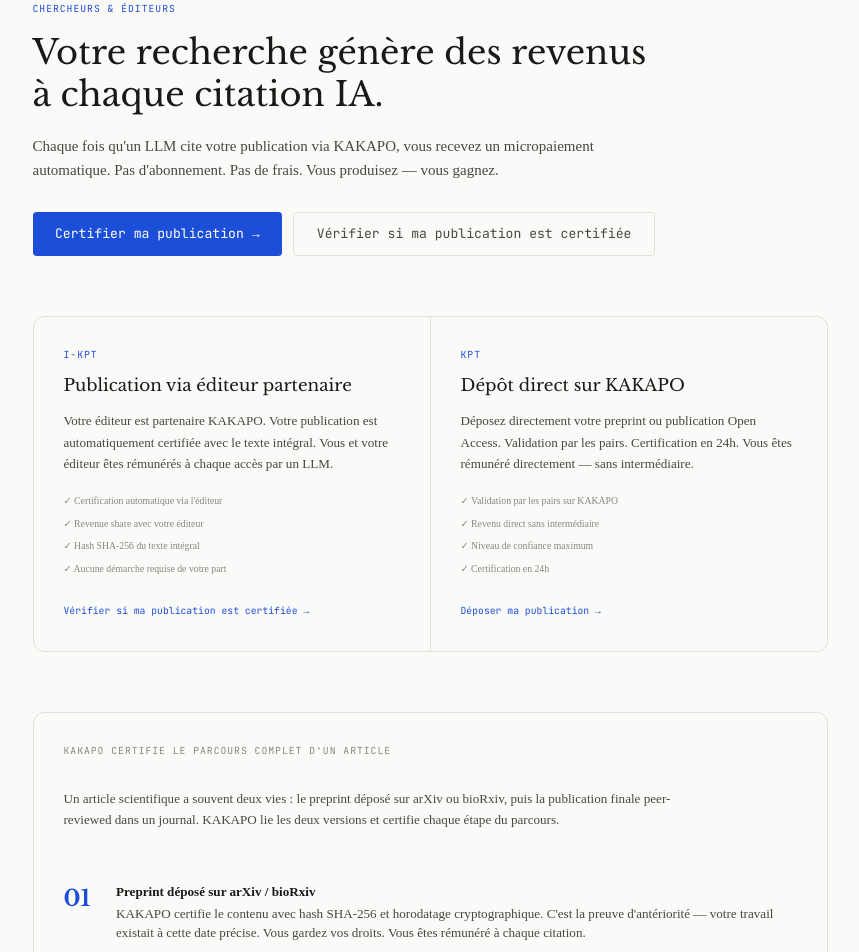
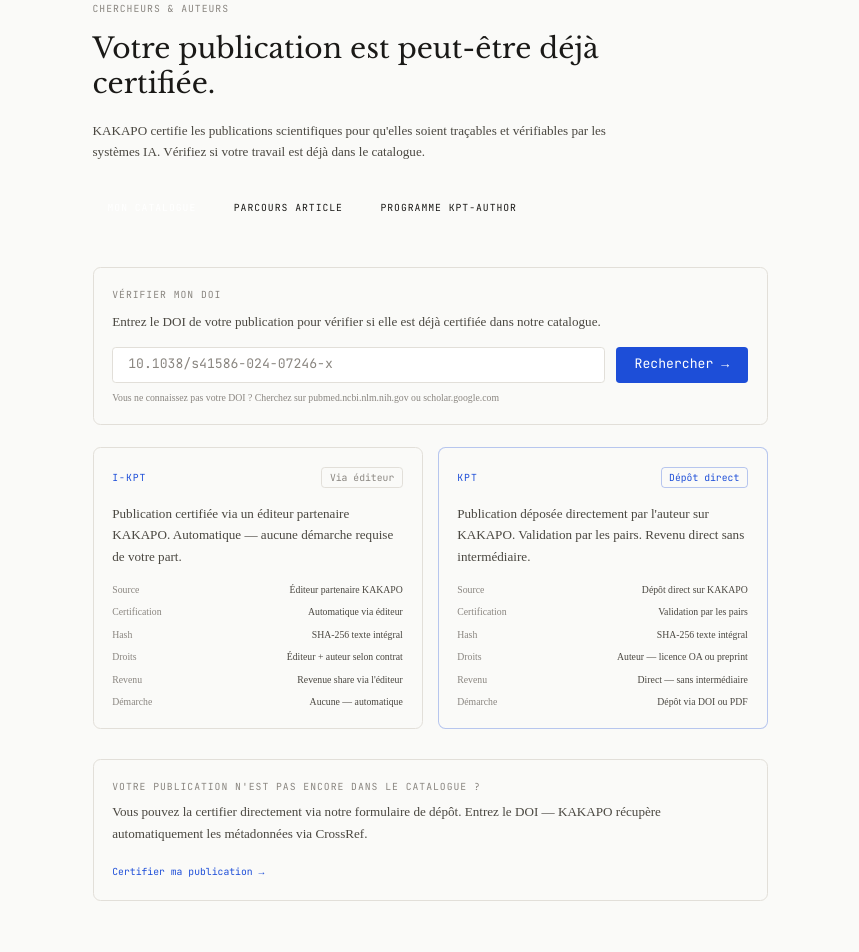
Before and after one commit to kkpo-adil/kakapo-front, a Next.js app: page /chercheurs in a window 1280 px wide. Shown: the part 113-1065 px from the top of the page, without its empty margins (210-1069 px from the left). Built offline with nearby package versions, Linux system fonts and the light colour scheme.

Commit message:
feat: chercheurs dashboard - 3 onglets, vérification DOI, parcours article, KPT-Author

```diff
--- a/src/app/chercheurs/page.tsx
+++ b/src/app/chercheurs/page.tsx
@@ -1,146 +1,295 @@
+"use client";
+
+import { useState } from "react";
 import Link from "next/link";
 
+const TABS = [
+  { id: "catalogue", label: "Mon catalogue" },
+  { id: "parcours", label: "Parcours article" },
+  { id: "programme", label: "Programme KPT-Author" },
+];
+
+const IKPT_FEATURES = [
+  { label: "Source", value: "Éditeur partenaire KAKAPO" },
+  { label: "Certification", value: "Automatique via éditeur" },
+  { label: "Hash", value: "SHA-256 texte intégral" },
+  { label: "Droits", value: "Éditeur + auteur selon contrat" },
+  { label: "Revenu", value: "Revenue share via l'éditeur" },
+  { label: "Démarche", value: "Aucune — automatique" },
+];
+
+const KPT_FEATURES = [
+  { label: "Source", value: "Dépôt direct sur KAKAPO" },
+  { label: "Certification", value: "Validation par les pairs" },
+  { label: "Hash", value: "SHA-256 texte intégral" },
+  { label: "Droits", value: "Auteur — licence OA ou preprint" },
+  { label: "Revenu", value: "Direct — sans intermédiaire" },
+  { label: "Démarche", value: "Dépôt via DOI ou PDF" },
+];
+
+const TIMELINE = [
+  {
+    date: "Étape 1",
+    event: "Preprint déposé sur arXiv ou bioRxiv",
+    type: "preprint",
+    note: "Vous gardez vos droits. Certifiable directement par KAKAPO.",
+    action: "KAKAPO peut certifier cette version dès maintenant.",
+  },
+  {
+    date: "Étape 2",
+    event: "Peer review et publication finale",
+    type: "published",
+    note: "Nature, NEJM, BMC, PLOS One — selon l'éditeur.",
+    action: "KAKAPO certifie la version finale et lie les deux DOIs.",
+  },
+  {
+    date: "Étape 3",
+    event: "KAKAPO lie le preprint à la publication finale",
+    type: "certified",
+    note: "Via les métadonnées CrossRef — relation preprint → publication.",
+    action: "Le parcours complet est traçable et vérifiable.",
+  },
+  {
+    date: "Étape 4",
+    event: "Un LLM cite votre publication",
+    type: "cited",
+    note: "Il cite la version la plus récente et la plus validée.",
+    action: "La source est certifiée, traçable, admissible.",
+  },
+];
+
 export default function ChercheursPage() {
+  const [activeTab, setActiveTab] = useState("catalogue");
+  const [doiInput, setDoiInput] = useState("");
+
   return (
-    <div className="max-w-4xl mx-auto px-6 py-16">
+    <div className="max-w-3xl mx-auto px-6 py-16">
 
-      <div className="mb-16">
-        <p className="text-2xs font-mono text-accent uppercase tracking-widest mb-4">Chercheurs & Éditeurs</p>
-        <h1 className="text-4xl font-display text-text-primary leading-tight mb-5 max-w-2xl">
-          Votre recherche génère des revenus à chaque citation IA.
+      <div className="mb-12">
+        <p className="text-2xs font-mono text-text-muted uppercase tracking-widest mb-4">
+          Chercheurs & Auteurs
+        </p>
+        <h1 className="text-3xl font-display text-text-primary leading-tight mb-5 max-w-2xl">
+          Votre publication est peut-être déjà certifiée.
         </h1>
-        <p className="text-base text-text-secondary leading-relaxed max-w-2xl mb-4">
-          Chaque fois qu'un LLM cite votre publication via KAKAPO,
-          vous recevez un micropaiement automatique.
-          Pas d'abonnement. Pas de frais. Vous produisez — vous gagnez.
+        <p className="text-sm text-text-secondary leading-relaxed max-w-xl mb-8">
+          KAKAPO certifie les publications scientifiques pour qu'elles soient
+          traçables et vérifiables par les systèmes IA.
+          Vérifiez si votre travail est déjà dans le catalogue.
         </p>
-        <div className="flex flex-wrap gap-3 mt-8">
-          <Link href="/certifier"
-            className="inline-flex items-center gap-2 bg-accent hover:bg-accent-hover text-white text-sm font-mono px-6 py-3 rounded transition-colors no-underline">
-            Certifier ma publication →
-          </Link>
-          <Link href="/publications"
-            className="inline-flex items-center gap-2 border border-border hover:border-accent/30 text-text-secondary hover:text-text-primary text-sm font-mono px-6 py-3 rounded transition-colors no-underline">
-            Vérifier si ma publication est certifiée
-          </Link>
+        <div className="flex flex-wrap gap-2">
+          {TABS.map(t => (
+            <button
+              key={t.id}
+              onClick={() => setActiveTab(t.id)}
+              className="text-2xs font-mono uppercase tracking-widest px-4 py-2 rounded transition-colors"
+              style={{
+                background: activeTab === t.id ? "var(--color-accent)" : "transparent",
+                color: activeTab === t.id ? "#fff" : "var(--color-text-muted)",
+                border: activeTab === t.id ? "1px solid var(--color-accent)" : "1px solid var(--color-border)",
+              }}
+            >
+              {t.label}
+            </button>
+          ))}
         </div>
       </div>
 
-      <div className="grid grid-cols-1 md:grid-cols-2 gap-px bg-border border border-border rounded-xl overflow-hidden mb-16">
-        <div className="bg-surface-1 p-8">
-          <p className="text-2xs font-mono text-accent uppercase tracking-widest mb-3">i-KPT</p>
-          <h2 className="text-lg font-display text-text-primary mb-3">
-            Publication via éditeur partenaire
-          </h2>
-          <p className="text-sm text-text-secondary leading-relaxed mb-5">
-            Votre éditeur est partenaire KAKAPO. Votre publication est automatiquement
-            certifiée avec le texte intégral. Vous et votre éditeur êtes rémunérés
-            à chaque accès par un LLM.
+      {activeTab === "catalogue" && (
+        <div>
+          <div className="border border-border rounded-lg p-5 bg-surface-1 mb-6">
+            <p className="text-2xs font-mono text-text-muted uppercase tracking-widest mb-3">
+              Vérifier mon DOI
             </p>
-          <div className="space-y-2 mb-6">
-            <p className="text-2xs text-text-muted">✓ Certification automatique via l'éditeur</p>
-            <p className="text-2xs text-text-muted">✓ Revenue share avec votre éditeur</p>
-            <p className="text-2xs text-text-muted">✓ Hash SHA-256 du texte intégral</p>
-            <p className="text-2xs text-text-muted">✓ Aucune démarche requise de votre part</p>
-          </div>
-          <Link href="/publications"
-            className="text-2xs font-mono text-accent hover:text-accent-hover no-underline">
-            Vérifier si ma publication est certifiée →
+            <p className="text-sm text-text-secondary mb-4">
+              Entrez le DOI de votre publication pour vérifier si elle est déjà certifiée dans notre catalogue.
+            </p>
+            <div className="flex gap-3 flex-wrap">
+              <input
+                type="text"
+                value={doiInput}
+                onChange={e => setDoiInput(e.target.value)}
+                placeholder="10.1038/s41586-024-07246-x"
+                className="flex-1 min-w-0 border border-border rounded px-4 py-2 text-sm font-mono bg-surface-2 text-text-primary placeholder:text-text-muted outline-none focus:border-accent transition-colors"
+              />
+              <Link
+                href={`/publications?doi=${doiInput}`}
+                className="inline-flex items-center gap-2 bg-accent hover:bg-accent-hover text-white text-sm font-mono px-5 py-2 rounded transition-colors no-underline flex-shrink-0"
+              >
+                Rechercher →
               </Link>
             </div>
+            <p className="text-2xs text-text-muted mt-2">
+              Vous ne connaissez pas votre DOI ? Cherchez sur pubmed.ncbi.nlm.nih.gov ou scholar.google.com
+            </p>
+          </div>
 
-        <div className="bg-surface-1 p-8">
-          <p className="text-2xs font-mono text-accent uppercase tracking-widest mb-3">KPT</p>
-          <h2 className="text-lg font-display text-text-primary mb-3">
-            Dépôt direct sur KAKAPO
-          </h2>
-          <p className="text-sm text-text-secondary leading-relaxed mb-5">
-            Déposez directement votre preprint ou publication Open Access.
-            Validation par les pairs. Certification en 24h.
-            Vous êtes rémunéré directement — sans intermédiaire.
+          <div className="grid grid-cols-1 md:grid-cols-2 gap-4 mb-8">
+            <div className="border border-border rounded-lg p-5 bg-surface-1">
+              <div className="flex items-center justify-between mb-4">
+                <p className="text-2xs font-mono text-accent uppercase tracking-widest">i-KPT</p>
+                <span className="text-2xs font-mono text-text-muted border border-border rounded px-2 py-0.5">Via éditeur</span>
+              </div>
+              <p className="text-sm text-text-secondary leading-relaxed mb-4">
+                Publication certifiée via un éditeur partenaire KAKAPO.
+                Automatique — aucune démarche requise de votre part.
               </p>
-          <div className="space-y-2 mb-6">
-            <p className="text-2xs text-text-muted">✓ Validation par les pairs sur KAKAPO</p>
-            <p className="text-2xs text-text-muted">✓ Revenu direct sans intermédiaire</p>
-            <p className="text-2xs text-text-muted">✓ Niveau de confiance maximum</p>
-            <p className="text-2xs text-text-muted">✓ Certification en 24h</p>
+              <div className="space-y-2">
+                {IKPT_FEATURES.map(({ label, value }) => (
+                  <div key={label} className="flex items-start justify-between gap-4">
+                    <span className="text-2xs text-text-muted flex-shrink-0">{label}</span>
+                    <span className="text-2xs text-text-secondary text-right">{value}</span>
                   </div>
-          <Link href="/certifier"
-            className="text-2xs font-mono text-accent hover:text-accent-hover no-underline">
-            Déposer ma publication →
-          </Link>
+                ))}
               </div>
             </div>
 
-      <div className="border border-border rounded-xl p-8 mb-16">
-        <p className="text-2xs font-mono text-text-muted uppercase tracking-widest mb-8">
-          KAKAPO certifie le parcours complet d'un article
+            <div className="border border-accent/30 rounded-lg p-5 bg-surface-1">
+              <div className="flex items-center justify-between mb-4">
+                <p className="text-2xs font-mono text-accent uppercase tracking-widest">KPT</p>
+                <span className="text-2xs font-mono text-accent border border-accent/30 rounded px-2 py-0.5">Dépôt direct</span>
+              </div>
+              <p className="text-sm text-text-secondary leading-relaxed mb-4">
+                Publication déposée directement par l'auteur sur KAKAPO.
+                Validation par les pairs. Revenu direct sans intermédiaire.
               </p>
-        <p className="text-sm text-text-secondary leading-relaxed max-w-2xl mb-8">
-          Un article scientifique a souvent deux vies : le preprint déposé sur arXiv ou bioRxiv,
-          puis la publication finale peer-reviewed dans un journal.
-          KAKAPO lie les deux versions et certifie chaque étape du parcours.
-        </p>
-        <div className="divide-y divide-border">
-          <div className="py-6 flex gap-6">
-            <span className="text-2xl font-display font-bold text-accent flex-shrink-0 w-8">01</span>
-            <div>
-              <p className="text-sm font-semibold text-text-primary mb-1">Preprint déposé sur arXiv / bioRxiv</p>
-              <p className="text-sm text-text-secondary">
-                KAKAPO certifie le contenu avec hash SHA-256 et horodatage cryptographique.
-                C'est la preuve d'antériorité — votre travail existait à cette date précise.
-                Vous gardez vos droits. Vous êtes rémunéré à chaque citation.
-              </p>
+              <div className="space-y-2">
+                {KPT_FEATURES.map(({ label, value }) => (
+                  <div key={label} className="flex items-start justify-between gap-4">
+                    <span className="text-2xs text-text-muted flex-shrink-0">{label}</span>
+                    <span className="text-2xs text-text-secondary text-right">{value}</span>
                   </div>
-          </div>
-          <div className="py-6 flex gap-6">
-            <span className="text-2xl font-display font-bold text-accent flex-shrink-0 w-8">02</span>
-            <div>
-              <p className="text-sm font-semibold text-text-primary mb-1">Publication finale dans un journal</p>
-              <p className="text-sm text-text-secondary">
-                KAKAPO certifie la version peer-reviewed et lie automatiquement
-                le preprint à la publication finale via les métadonnées CrossRef.
-                Le parcours complet de l'article est traçable et vérifiable.
-              </p>
-            </div>
-          </div>
-          <div className="py-6 flex gap-6">
-            <span className="text-2xl font-display font-bold text-accent flex-shrink-0 w-8">03</span>
-            <div>
-              <p className="text-sm font-semibold text-text-primary mb-1">Les LLMs citent toujours la bonne version</p>
-              <p className="text-sm text-text-secondary">
-                KAKAPO sait quelle version a été citée, quand elle existait,
-                et si le contenu a évolué entre le preprint et la publication finale.
-                La réponse IA est précise, traçable et admissible.
-              </p>
-            </div>
+                ))}
               </div>
             </div>
           </div>
 
-      <div className="border border-border rounded-xl p-8 bg-surface-2">
-        <div className="flex items-center justify-between flex-wrap gap-6">
-          <div>
-            <h2 className="text-xl font-display text-text-primary mb-2">
-              Votre publication est peut-être déjà certifiée.
-            </h2>
-            <p className="text-sm text-text-secondary max-w-lg">
-              Plus de 40M de publications sont dans notre catalogue.
-              Vérifiez si la vôtre est déjà certifiée et réclamez vos revenus.
+          <div className="border border-border rounded-lg p-5 bg-surface-1">
+            <p className="text-2xs font-mono text-text-muted uppercase tracking-widest mb-2">
+              Votre publication n'est pas encore dans le catalogue ?
             </p>
-          </div>
-          <div className="flex flex-wrap gap-3">
-            <Link href="/publications"
-              className="inline-flex items-center gap-2 bg-accent hover:bg-accent-hover text-white text-sm font-mono px-5 py-2.5 rounded transition-colors no-underline">
-              Vérifier mon DOI →
-            </Link>
+            <p className="text-sm text-text-secondary leading-relaxed mb-4">
+              Vous pouvez la certifier directement via notre formulaire de dépôt.
+              Entrez le DOI — KAKAPO récupère automatiquement les métadonnées via CrossRef.
+            </p>
             <Link href="/certifier"
-              className="inline-flex items-center gap-2 border border-border hover:border-accent/30 text-text-secondary text-sm font-mono px-5 py-2.5 rounded transition-colors no-underline">
-              Déposer →
+              className="text-2xs font-mono text-accent hover:text-accent-hover no-underline">
+              Certifier ma publication →
             </Link>
           </div>
         </div>
+      )}
+
+      {activeTab === "parcours" && (
+        <div>
+          <p className="text-sm text-text-secondary leading-relaxed max-w-xl mb-8">
+            Un article scientifique a souvent deux vies — le preprint et la publication finale.
+            KAKAPO certifie les deux et lie le parcours complet via CrossRef.
+          </p>
+          <div className="relative mb-8">
+            {TIMELINE.map((item, i) => (
+              <div key={i} className="flex gap-4">
+                <div className="flex flex-col items-center min-w-5">
+                  <div
+                    className="w-2.5 h-2.5 rounded-full flex-shrink-0 mt-4"
+                    style={{
+                      background: item.type === "certified" ? "var(--color-accent)" :
+                                  item.type === "cited" ? "#8b5cf6" :
+                                  item.type === "published" ? "#22c55e" : "#334155",
+                    }}
+                  />
+                  {i < TIMELINE.length - 1 && (
+                    <div className="w-px flex-1 bg-border mt-1 mb-1" style={{ minHeight: 32 }} />
+                  )}
                 </div>
+                <div
+                  className="flex-1 border rounded-lg p-4 mb-2"
+                  style={{
+                    borderColor: item.type === "certified" ? "var(--color-accent)" : "var(--color-border)",
+                    background: "var(--color-surface-1)",
+                  }}
+                >
+                  <p className="text-2xs font-mono text-text-muted mb-1">{item.date}</p>
+                  <p className="text-sm font-display text-text-primary mb-1">{item.event}</p>
+                  <p className="text-2xs text-text-muted mb-2">{item.note}</p>
+                  <p className="text-2xs text-accent">{item.action}</p>
+                </div>
+              </div>
+            ))}
+          </div>
+          <div className="border border-border rounded-lg p-5 bg-surface-1">
+            <p className="text-2xs font-mono text-text-muted uppercase tracking-widest mb-2">
+              Droits selon la licence
+            </p>
+            <div className="divide-y divide-border">
+              {[
+                { type: "Preprint arXiv/bioRxiv", rights: "Auteur — droits complets", note: "DOI 10.48550 ou 10.1101 — certifiable directement" },
+                { type: "Publication Open Access CC-BY", rights: "Auteur — droits maintenus", note: "PLOS, BMC, Frontiers — auteur rémunéré directement" },
+                { type: "Publication sous droits éditeur", rights: "Éditeur — droits cédés", note: "Nature, Springer, Elsevier — revenu via l'éditeur partenaire" },
+              ].map(({ type, rights, note }) => (
+                <div key={type} className="py-3">
+                  <div className="flex items-start justify-between gap-4 mb-1">
+                    <p className="text-sm text-text-primary">{type}</p>
+                    <p className="text-2xs font-mono text-accent flex-shrink-0">{rights}</p>
+                  </div>
+                  <p className="text-2xs text-text-muted">{note}</p>
+                </div>
+              ))}
+            </div>
+          </div>
+        </div>
+      )}
+
+      {activeTab === "programme" && (
+        <div>
+          <div className="border border-accent/30 rounded-lg p-6 bg-surface-1 mb-6">
+            <div className="flex items-center gap-2 mb-4">
+              <div className="w-2 h-2 rounded-full bg-accent animate-pulse" />
+              <p className="text-2xs font-mono text-accent uppercase tracking-widest">
+                Programme KPT-Author — Phase 2
+              </p>
+            </div>
+            <p className="text-sm text-text-secondary leading-relaxed mb-4">
+              Le programme KPT-Author permettra aux chercheurs de déposer directement
+              leurs travaux sur KAKAPO — preprints, publications OA, données de recherche.
+              Validation par les pairs. Attribution d'un identifiant KPT officiel.
+              Revenu direct à chaque citation par un LLM.
+            </p>
+            <p className="text-2xs text-text-muted">
+              Ouverture prévue en Phase 2 — après établissement des premiers partenariats éditeurs.
+            </p>
+          </div>
+
+          <div className="space-y-3 mb-8">
+            {[
+              { title: "Dépôt direct", desc: "Via DOI existant ou upload PDF. KAKAPO vérifie l'authenticité et génère le KPT." },
+              { title: "Validation par les pairs", desc: "Des chercheurs de votre domaine valident votre dépôt avant certification officielle." },
+              { title: "Identifiant KPT officiel", desc: "Votre publication reçoit un KPT unique — plus fiable qu'un i-KPT car validé par des pairs indépendants." },
+              { title: "Revenu direct", desc: "Chaque accès par un LLM génère un micropaiement automatique — sans intermédiaire éditeur." },
+            ].map(({ title, desc }) => (
+              <div key={title} className="border border-border rounded-lg p-4 bg-surface-1">
+                <p className="text-sm font-display text-text-primary mb-1">{title}</p>
+                <p className="text-sm text-text-secondary">{desc}</p>
+              </div>
+            ))}
+          </div>
+
+          <div className="border border-border rounded-lg p-6">
+            <p className="text-sm font-display text-text-primary mb-2">
+              Rejoindre la liste d'attente KPT-Author.
+            </p>
+            <p className="text-sm text-text-secondary mb-4">
+              Soyez notifié en priorité à l'ouverture du programme.
+            </p>
+            <a
+              href="mailto:researchers@kakapo.io?subject=Liste d'attente KPT-Author"
+              className="inline-flex items-center gap-2 bg-accent hover:bg-accent-hover text-white text-sm font-mono px-6 py-3 rounded transition-colors no-underline"
+            >
+              S'inscrire →
+            </a>
+          </div>
+        </div>
+      )}
 
     </div>
   );
```
Lines whose indentation alone changed are shown as unchanged.
